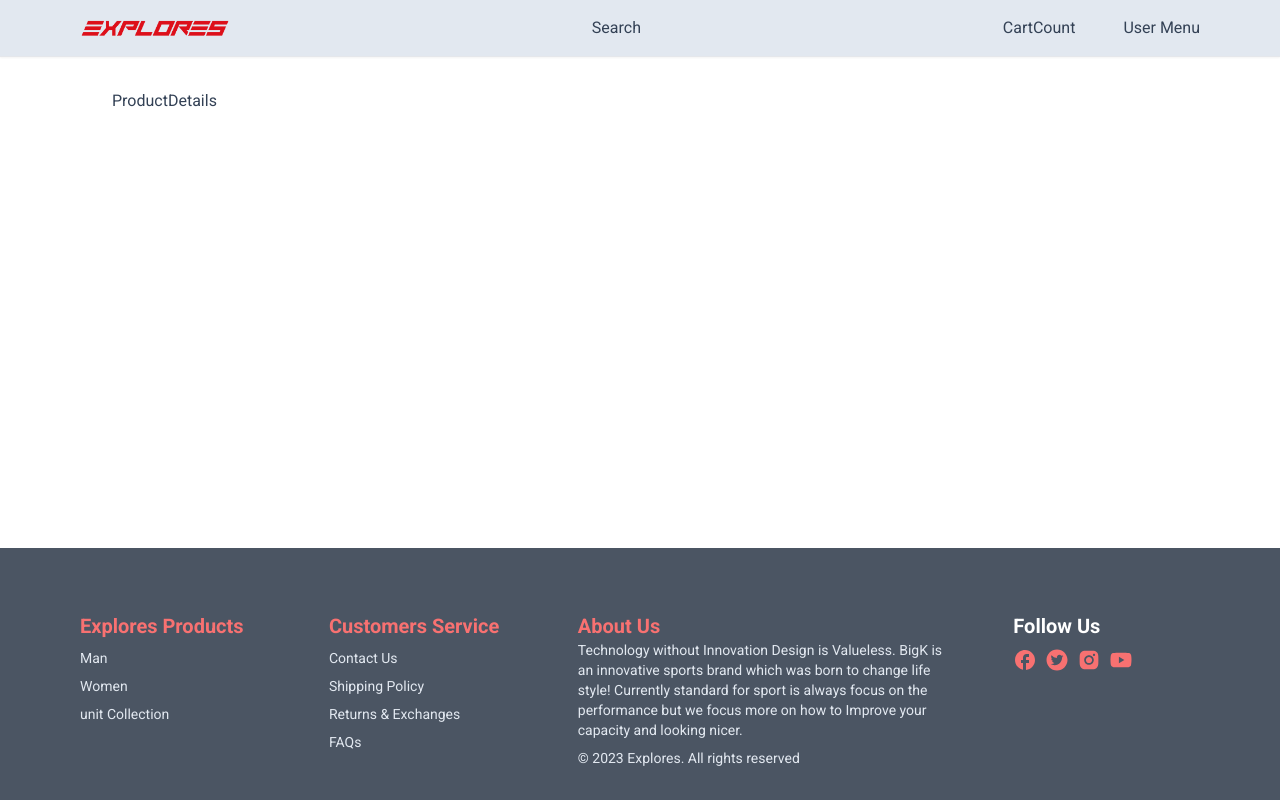
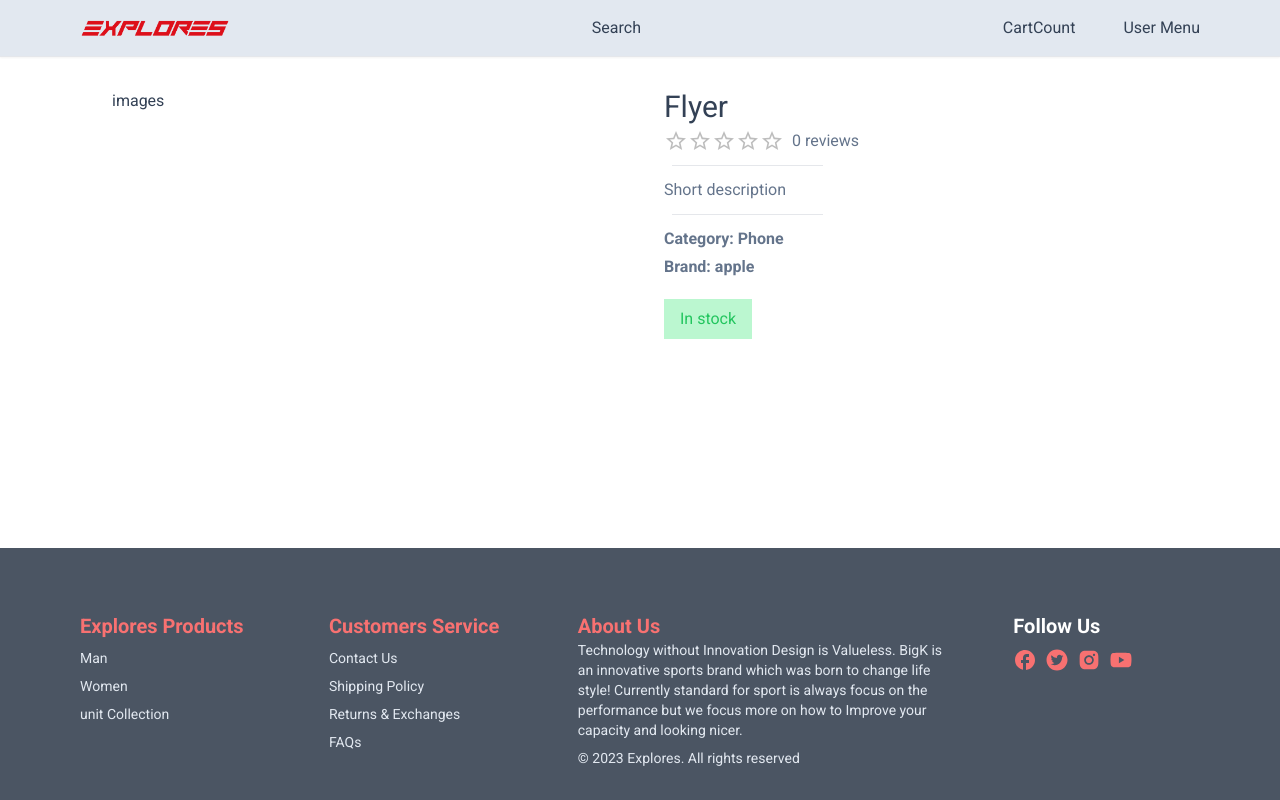
Before and after one commit to waellolo123/explores_shop, a Next.js app: page /product/1 in a window 1280 px wide. Built offline with nearby package versions, Linux system fonts and the light colour scheme.

Commit message:
product adding

```diff
--- a/app/product/[productId]/ProductDetails.tsx
+++ b/app/product/[productId]/ProductDetails.tsx
@@ -1,12 +1,41 @@
 "use client";
+
+import { Rating } from "@mui/material";
 
 interface ProductDetailsProps {
   product: any
 }
 
+const Horizontal = () => {
+  return <hr className="w-[30%] m-2"/>
+}
+
 const ProductDetails:React.FC<ProductDetailsProps> = ({product}) => {
+
+  const productRating = product.reviews.reduce((acc:number, item:any)=> item.rating + acc, 0) / product.reviews.length;
+
   return (
-    <div>ProductDetails</div>
+
+    <div className="grid grid-cols-1 md:grid-cols-2 gap-12">
+     <div className="">images</div>
+     <div className="flex flex-col gap-1 text-slate-500">
+      <h2 className="text-3xl font-medium text-slate-700">{product.name}</h2>
+      <div className="flex items-center gap-2">
+        <Rating value={productRating} readOnly />
+        <div className="">{product.reviews.length} reviews</div>
+      </div>
+      <Horizontal />
+      <div className="text-justify">{product.description}</div>
+      <Horizontal />
+      <div className="font-semibold">
+        <span>Category: </span> {product.category}
+      </div>
+      <div className="font-semibold">
+        <span>Brand: </span> {product.brand}
+      </div>
+      <div className={product.inStock ? 'text-green-500 bg-green-200 py-2 px-4 w-fit mt-4' : 'text-red-500 bg-red-200 py-2 px-4 w-fit mt-4'}>{product.inStock ? 'In stock' : 'Out of stock'}</div>
+     </div>
+    </div>
   )
 }
 
```
